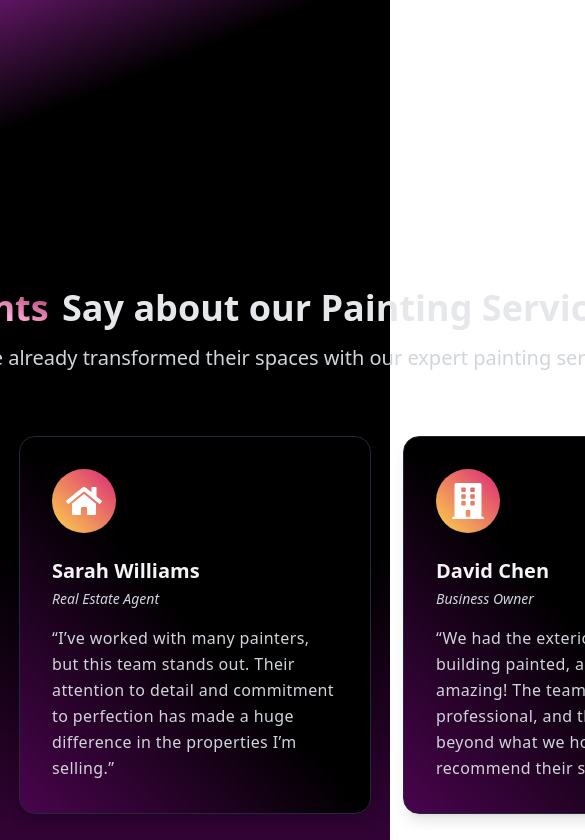
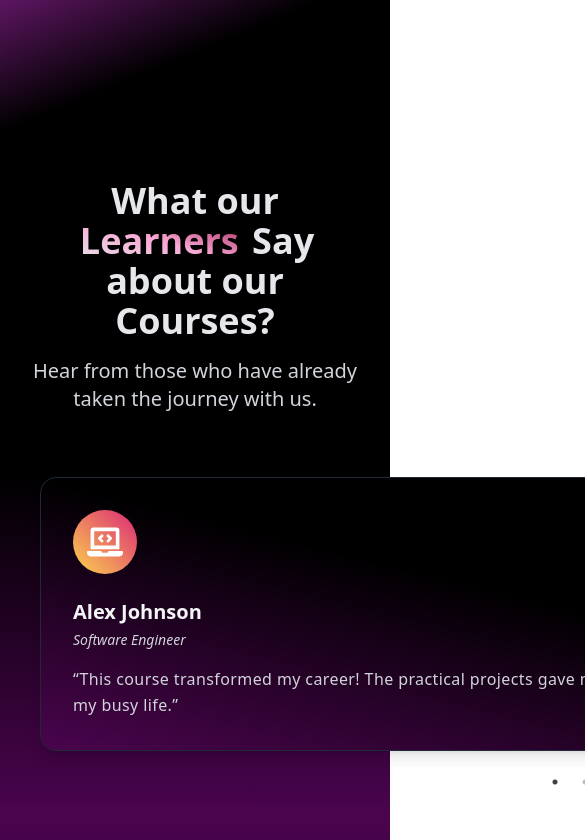
Before and after one commit to samandeep007/Paint, a React (Vite) app: page / in a window 390 px wide. Shown: the part 7080-7920 px from the top of the page, 585 px wide, since content can reach past the window. Built offline with nearby package versions, Linux system fonts and the light colour scheme; what @xpd/tailwind-3dtransforms would draw is missing.

Commit message:
make testimonials responsive

```diff
--- a/src/components/Testimonials/Testimonials.jsx
+++ b/src/components/Testimonials/Testimonials.jsx
@@ -1,12 +1,9 @@
 import Slider from "react-slick";
 import {
-  FaPaintBrush,
-  FaHome,
-  FaBuilding,
-  FaPalette,
-  FaClipboardList,
-  FaTools,
-  FaWrench,
+  FaUserGraduate,
+  FaStar,
+  FaRegLightbulb,
+  FaLaptopCode,
 } from "react-icons/fa";
 import "slick-carousel/slick/slick.css";
 import "slick-carousel/slick/slick-theme.css";
@@ -15,101 +12,82 @@ import "slick-carousel/slick/slick-theme.css";
 const testimonials = [
   {
     name: "Alex Johnson",
-    role: "Homeowner",
+    role: "Software Engineer",
     feedback:
-      "The painting team did an outstanding job on our living room! The colors are exactly what we wanted, and the quality of the work exceeded our expectations. It truly transformed the space.",
-    icon: <FaPaintBrush />,
+      "This course transformed my career! The practical projects gave me real-world experience, and the flexible schedule fit perfectly into my busy life.",
+    icon: <FaLaptopCode />,
   },
   {
     name: "Sarah Williams",
-    role: "Real Estate Agent",
+    role: "Product Manager",
     feedback:
-      "I’ve worked with many painters, but this team stands out. Their attention to detail and commitment to perfection has made a huge difference in the properties I’m selling.",
-    icon: <FaHome />,
+      "The instructors are true experts, and I gained insights I couldn’t find anywhere else. I feel much more confident in my role.",
+    icon: <FaRegLightbulb />,
   },
   {
     name: "David Chen",
-    role: "Business Owner",
+    role: "Data Analyst",
     feedback:
-      "We had the exterior of our office building painted, and it looks amazing! The team was efficient, professional, and the results were beyond what we hoped for. Highly recommend their services!",
-    icon: <FaBuilding />,
+      "I loved the hands-on projects! They were directly relevant to my job, and the certification added real value to my resume.",
+    icon: <FaUserGraduate />,
   },
   {
     name: "Linda Martinez",
-    role: "Interior Designer",
+    role: "Marketing Specialist",
     feedback:
-      "I’ve used this company for several client projects, and their work is consistently top-notch. They deliver high-quality finishes that really enhance the look and feel of any room.",
-    icon: <FaPalette />,
-  },
-  {
-    name: "John Cooper",
-    role: "Homeowner",
-    feedback:
-      "The team painted our entire house, both inside and out, and they did an incredible job. They were on time, courteous, and the result was flawless. Our home looks brand new!",
-    icon: <FaHome />,
-  },
-  {
-    name: "Emily Green",
-    role: "Property Manager",
-    feedback:
-      "I’ve hired painters for several properties, and this team stands above the rest. They were prompt, professional, and always kept me informed. The results were perfect every time.",
-    icon: <FaClipboardList />,
-  },
-  {
-    name: "Tom Harris",
-    role: "Contractor",
-    feedback:
-      "As a contractor, I often work with painters, and this team is one of the best. They’re fast, efficient, and produce excellent results, making my projects run smoothly and look fantastic.",
-    icon: <FaTools />,
-  },
-  {
-    name: "Rachel Lewis",
-    role: "Homeowner",
-    feedback:
-      "We recently had our kitchen cabinets refinished, and the transformation was incredible! The lacquer finish looks amazing, and we’re so happy with the final result.",
-    icon: <FaWrench />,
+      "The course exceeded my expectations. The community was supportive, and the content was high-quality and engaging.",
+    icon: <FaStar />,
   },
 ];
 
-// Slider settings
+// Slider settings with responsive breakpoints
 const settings = {
   dots: true,
   infinite: true,
   speed: 500,
-  slidesToShow: 3,
+  slidesToShow: 3,  // Default for larger screens
   slidesToScroll: 1,
   autoplay: true,
   autoplaySpeed: 8000,
   arrows: false,
+  responsive: [
+    {
+      breakpoint: 1024, // Tablet and small desktop
+      settings: {
+        slidesToShow: 2,
+      },
+    },
+    {
+      breakpoint: 768, // Mobile devices
+      settings: {
+        slidesToShow: 1,
+      },
+    },
+  ],
 };
 
 const Testimonials = () => {
   return (
     <div className="bg-gradient-to-b from-black via-black to-fuchsia-950">
-      <section
-        id="
-        "
-        className="px-6 max-w-4xl mx-auto flex items-center justify-center gap-12 h-screen"
-      >
-        <div className="flex flex-col justify-center mt-2 items-center">
-          <div className="max-w-5xl mx-auto text-center mb-12 px-6">
+      <section className="px-6 max-w-full mx-auto flex items-center justify-center gap-12 py-12">
+        <div className="flex flex-col justify-center items-center w-full">
+          <div className="max-w-5xl mx-auto text-center mb-12">
             <h2 className="text-4xl sm:text-5xl md:text-6xl font-bold text-gray-200">
               What our{" "}
               <span className="text-transparent mx-1 bg-clip-text bg-gradient-to-tr from-gray-200 via-pink-300 to-pink-800">
-                Clients
+                Learners
               </span>{" "}
-              Say about our Painting Services?
+              Say about our Courses?
             </h2>
-            <p className="text-xl sm:text-2xl md:text-3xl text-gray-300 mt-4">
-              Hear from those who have already transformed their spaces with our
-              expert painting services.
+            <p className="text-xl sm:text-2xl text-gray-300 mt-4">
+              Hear from those who have already taken the journey with us.
             </p>
           </div>
 
           <Slider {...settings} className="max-w-6xl mx-auto">
             {testimonials.map((testimonial, index) => (
               <div key={index} className="p-4">
-                <div className="bg-gradient-to-bl from-gray-850 to-gray-900 bg-opacity-50 backdrop-blur-md  shadow-lg p-8 rounded-2xl transform transition duration-300 hover:scale-105 hover:shadow-2xl border border-gray-800">
+                <div className="bg-gradient-to-bl from-gray-850 to-gray-900 bg-opacity-50 backdrop-blur-md shadow-lg p-8 rounded-2xl transform transition duration-300 hover:scale-105 hover:shadow-2xl border border-gray-800">
                   {/* Icon */}
                   <div className="flex justify-center items-center mb-6 w-16 h-16 rounded-full bg-gradient-to-tr from-amber-300 to-pink-600 text-white text-4xl">
                     {testimonial.icon}
```
